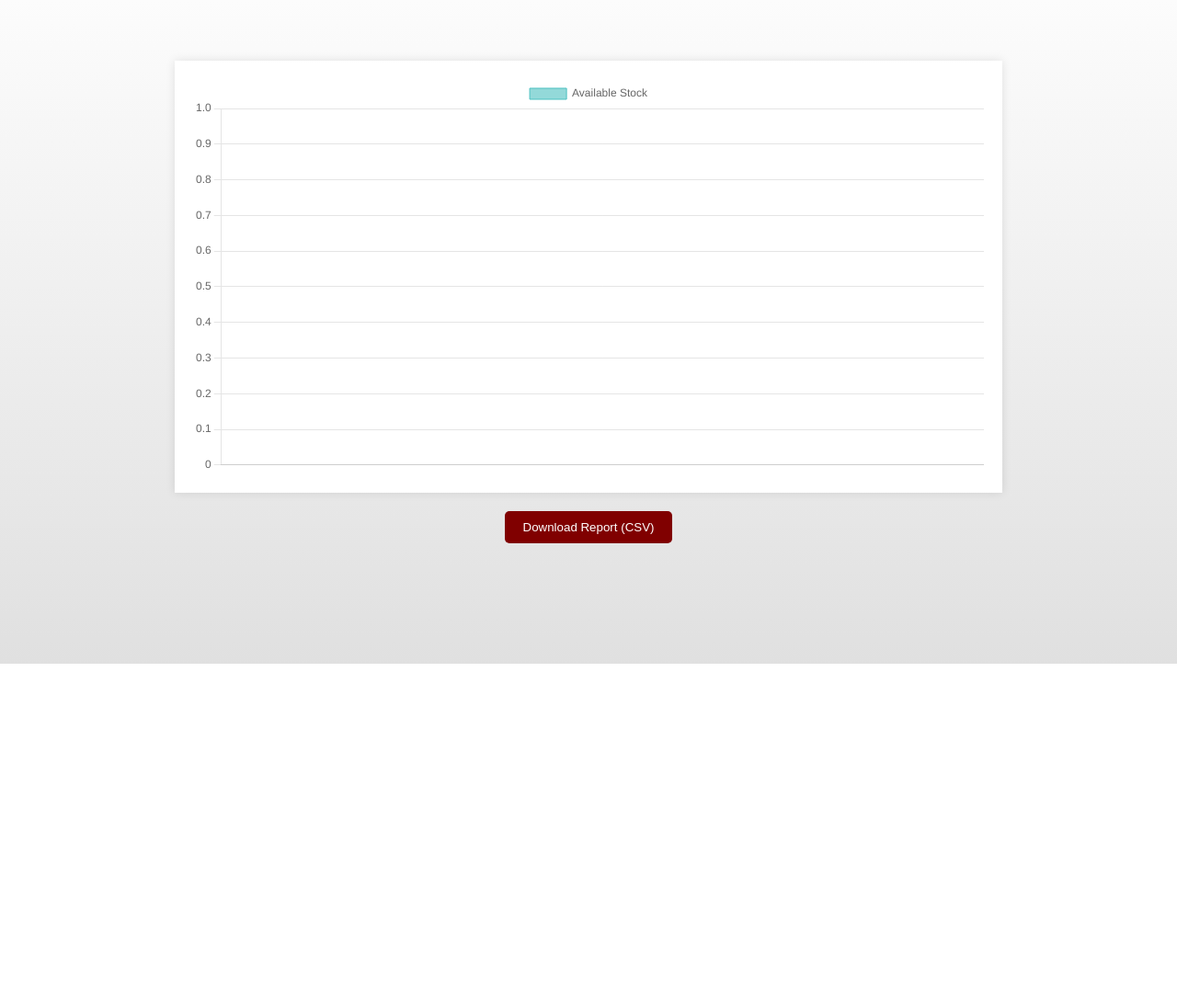
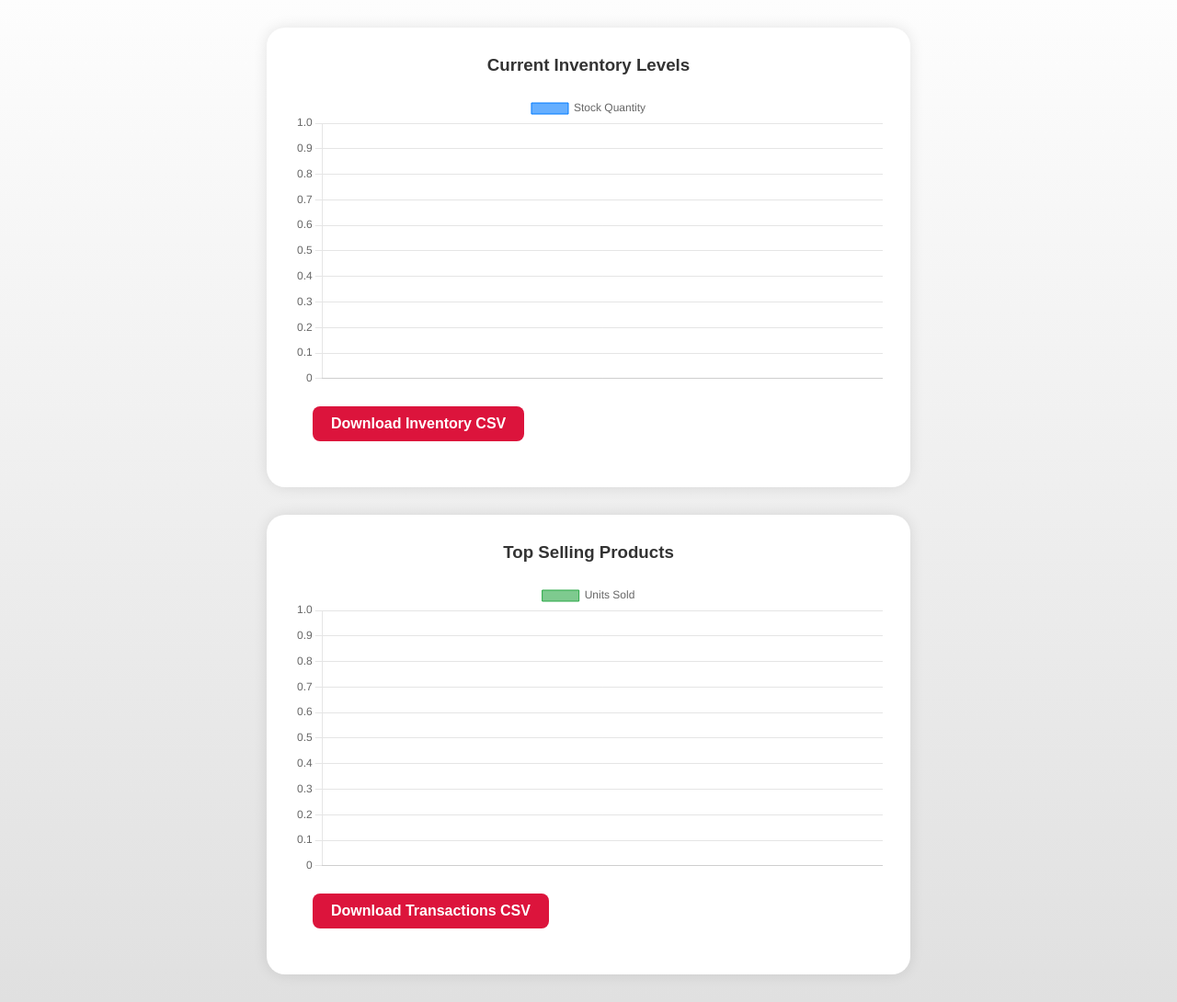
Before and after one commit to sethlagman/cardinalcarts, a Django app: page /inventory/visualization/ in a window 1280 px wide. Shown: the part 78-1168 px from the top of the page at 92% size. Before the commit the page ends 800 px from the top, so only its background shows below. Run offline with Django 5.2, Linux system fonts and the light colour scheme; the visitor is signed in with stand-in values (Sample User, id 1); data that the repository does not hold is empty; parts of the project's set-up code (start-up, migrations or seed data) failed here and were passed over.

Commit message:
Add transaction visualization

```diff
--- a/cardinalcarts/base/templates/inventory_visualization.html
+++ b/cardinalcarts/base/templates/inventory_visualization.html
@@ -1,17 +1,43 @@
+{% load static %}
 <!DOCTYPE html>
 <html lang="en">
-{% load static %}
 <head>
   <meta charset="UTF-8">
-    <title>Inventory Visualization</title>
-    <link rel="stylesheet" href="{% static 'css/inventory_visualization.css' %}">
+  <title>Inventory & Transaction Insights</title>
   <script src="https://cdn.jsdelivr.net/npm/chart.js"></script>
+  <link rel="stylesheet" href="{% static 'css/adminInventory.css' %}">
+  <style>
+    .chart-box {
+        max-width: 700px;
+        margin: 30px auto;
+        background: #fff;
+        border-radius: 20px;
+        padding: 30px;
+        box-shadow: 0 0 15px rgba(0,0,0,0.1);
+    }
+
+    .chart-box h3 {
+        text-align: center;
+        margin-bottom: 20px;
+    }
+
+    .download-btn {
+        display: inline-block;
+        background-color: crimson;
+        color: white;
+        padding: 10px 20px;
+        margin: 20px;
+        border-radius: 8px;
+        text-decoration: none;
+        font-weight: bold;
+    }
+  </style>
 </head>
 <body>
     <header>
         <div class="logoimg">
             <a href="{% url 'dashboard' %}">
-                <img src="{% static 'images/logo.png' %}" alt="Logo" class="logo">
+                <img src="{% static 'images/logo.png' %}" alt="Logo" class="logo" />
             </a>
             <h1>ADMIN</h1>
         </div>
@@ -28,50 +54,51 @@
             </form>
         </nav>
     </header>
-    <main class="content">
-        <br>
-        <br>
-        <div class="chart-container">
+
+    <main>
+        <div class="chart-box">
+            <h3>Current Inventory Levels</h3>
             <canvas id="inventoryChart"></canvas>
+            <a href="{% url 'download_inventory_report' %}" class="download-btn">Download Inventory CSV</a>
         </div>
-        <div class="report-download">
-            <form action="{% url 'download_inventory_report' %}" method="GET">
-                <button type="submit" class="download-btn">Download Report (CSV)</button>
-            </form>
+
+        <div class="chart-box">
+            <h3>Top Selling Products</h3>
+            <canvas id="transactionChart"></canvas>
+            <a href="{% url 'download_transactions_report' %}" class="download-btn">Download Transactions CSV</a>
         </div>
     </main>
 
     <script>
-        const labels = {{ product_names|safe }};
-        const data = {
-            labels: labels,
-            datasets: [
-                {
-                    label: 'Available Stock',
-                    data: {{ quantities|safe }},
-                    backgroundColor: 'rgba(75, 192, 192, 0.6)',
-                    borderColor: 'rgba(75, 192, 192, 1)',
+      const inventoryCtx = document.getElementById('inventoryChart').getContext('2d');
+      new Chart(inventoryCtx, {
+          type: 'bar',
+          data: {
+              labels: {{ product_names|safe }},
+              datasets: [{
+                  label: 'Stock Quantity',
+                  data: {{ product_quantities|safe }},
+                  backgroundColor: 'rgba(0, 123, 255, 0.6)',
+                  borderColor: 'rgba(0, 123, 255, 1)',
                   borderWidth: 1
+              }]
           }
-            ]
-        };
+      });
 
-        const config = {
+      const txnCtx = document.getElementById('transactionChart').getContext('2d');
+      new Chart(txnCtx, {
           type: 'bar',
-            data: data,
-            options: {
-                scales: {
-                    y: {
-                        beginAtZero: true
+          data: {
+              labels: {{ top_selling_names|safe }},
+              datasets: [{
+                  label: 'Units Sold',
+                  data: {{ top_selling_quantities|safe }},
+                  backgroundColor: 'rgba(40, 167, 69, 0.6)',
+                  borderColor: 'rgba(40, 167, 69, 1)',
+                  borderWidth: 1
+              }]
           }
-                }
-            }
-        };
-
-        new Chart(
-            document.getElementById('inventoryChart'),
-            config
-        );
+      });
     </script>
 </body>
 </html>
--- a/cardinalcarts/base/urls.py
+++ b/cardinalcarts/base/urls.py
@@ -35,7 +35,7 @@ urlpatterns = [
     path('productlog/', views.product_action_log, name='product_action_log'),
     path('verify-email/<uidb64>/<token>/', views.verify_email, name='verify_email'),
     path('admin/orders/delete/<int:order_id>/', views.delete_order_by_id, name='delete_order_by_id'),
-    path('admin/order/edit/redirect/', views.edit_order_redirect, name='edit_order_redirect'),
     path('inventory/visualization/', views.inventory_visualization, name='inventory_visualization'),
     path('inventory/visualization/download/', views.download_inventory_report, name='download_inventory_report'),
+    path('transactions/visualization/download/', views.download_transactions_report, name='download_transactions_report'),
 ]
--- a/cardinalcarts/base/views.py
+++ b/cardinalcarts/base/views.py
@@ -734,37 +734,64 @@ def delete_order_by_id(request, order_id):
 
 
 @staff_member_required
-@require_GET
-def edit_order_redirect(request):
-    order_number = request.GET.get('order_number')
-    return render(request, 'editOrder.html', {
-        'order': Order.objects.filter(order_number=order_number).first()
-    })
+def inventory_visualization(request):
+    # Inventory stats
+    products = Product.objects.all()
 
+    product_names = [p.name for p in products]
+    product_quantities = [p.quantity for p in products]
+    product_prices = [float(p.price) for p in products]
 
-@staff_member_required
-def inventory_visualization(request):
-    products = Product.objects.all()
-    product_names = [product.name for product in products]
-    quantities = [product.quantity for product in products]
+    # Transaction stats
+    transactions = Transaction.objects.all()
+    sales_data = {}
 
-    return render(request, 'inventory_visualization.html', {
+    for txn in transactions:
+        for line in txn.items.split("\n"):
+            if not line.strip():
+                continue
+            try:
+                name_part = line.split(" (x")[0].strip()
+                qty_part = int(line.split("x")[1].split(")")[0])
+                sales_data[name_part] = sales_data.get(name_part, 0) + qty_part
+            except:
+                continue
+
+    top_selling_names = list(sales_data.keys())
+    top_selling_quantities = list(sales_data.values())
+
+    context = {
         'product_names': product_names,
-        'quantities': quantities,
-    })
+        'product_quantities': product_quantities,
+        'product_prices': product_prices,
+        'top_selling_names': top_selling_names,
+        'top_selling_quantities': top_selling_quantities,
+    }
 
+    return render(request, 'inventory_visualization.html', context)
 
 @staff_member_required
 def download_inventory_report(request):
     products = Product.objects.all()
-
     response = HttpResponse(content_type='text/csv')
     response['Content-Disposition'] = 'attachment; filename="inventory_report.csv"'
 
     writer = csv.writer(response)
     writer.writerow(['Product Name', 'Description', 'Price', 'Quantity'])
-
-    for product in products:
-        writer.writerow([product.name, product.description, product.price, product.quantity])
+    for p in products:
+        writer.writerow([p.name, p.description, p.price, p.quantity])
 
     return response
+
+@staff_member_required
+def download_transactions_report(request):
+    transactions = Transaction.objects.all()
+    response = HttpResponse(content_type='text/csv')
+    response['Content-Disposition'] = 'attachment; filename="transaction_report.csv"'
+
+    writer = csv.writer(response)
+    writer.writerow(['Order Number', 'User', 'Items', 'Date of Order', 'Total Price'])
+    for txn in transactions:
+        writer.writerow([txn.order_number, txn.user.username, txn.items, txn.date_of_order, txn.total_price])
+
+    return response
```
Lines whose indentation alone changed are shown as unchanged.
